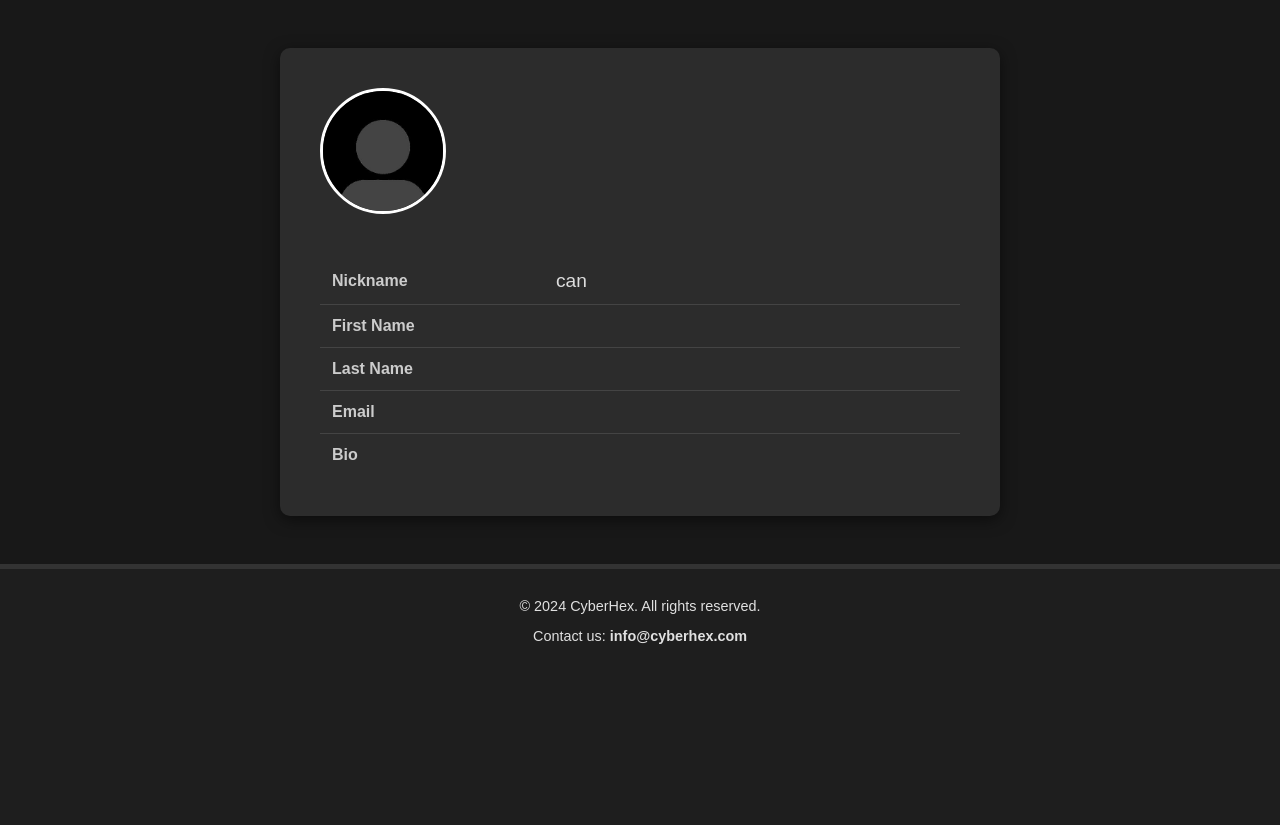
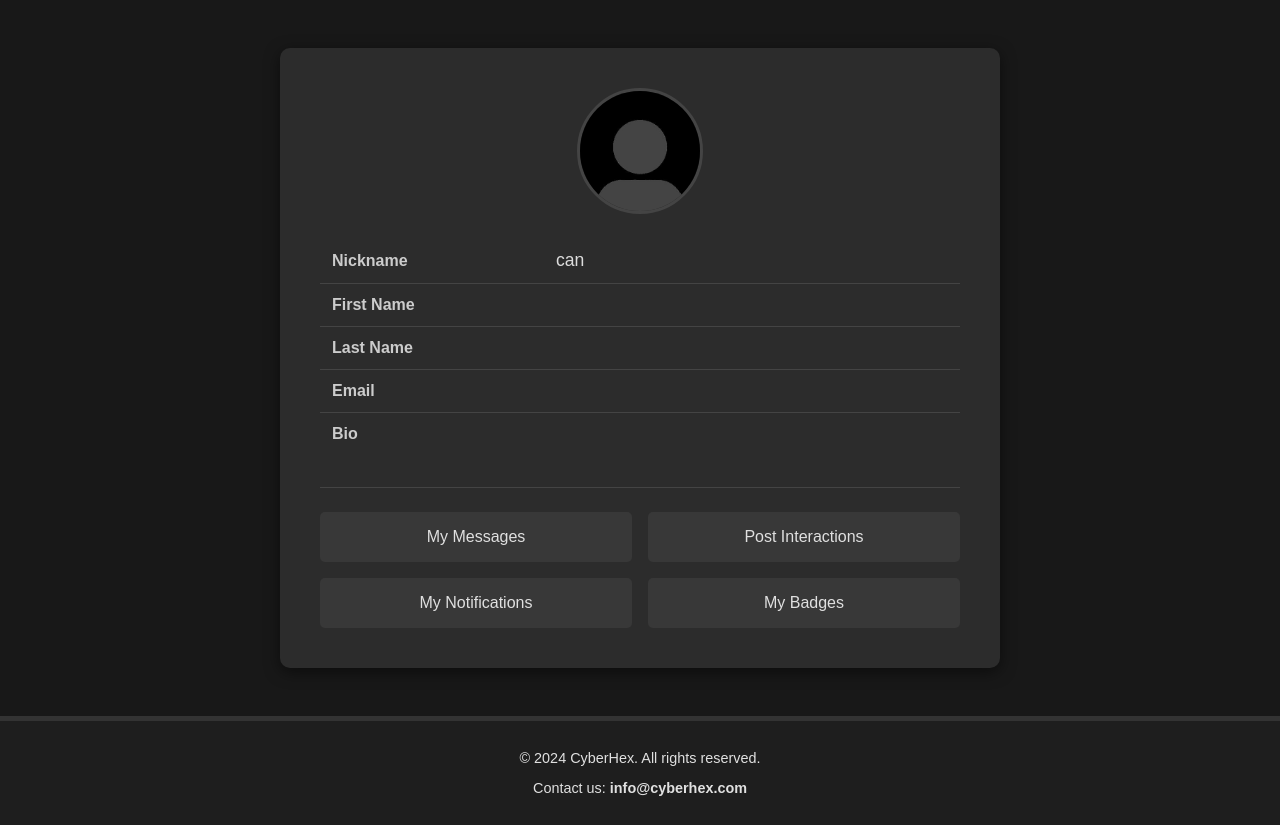
Before and after one commit to EmrullahAlku/CyberHex, a Django app: page /accounts/profile/4/ in a window 1280 px wide. Shown: the part 154-979 px from the top of the page. Before the commit the page ends 798 px from the top, so only its background shows below. Run offline with Django 5.2, Linux system fonts and the light colour scheme; a user stored in the database is signed in; data comes from the database, SQL or seed files in the repository; both versions use the stored data as it was after the commit.

Commit message:
main menu demo

```diff
--- a/CyberHex/templates/homepage.html
+++ b/CyberHex/templates/homepage.html
@@ -3,11 +3,6 @@
 {% block content %}
 <nav>
     <ul>
-        <li><a href="{% url 'user_accounts:accounts_index' %}">Account</a></li>
-        <li><a href="{% url 'private_messages:messages_index' %}">My Messages</a></li>
-        <li><a href="{% url 'post_interactions:interactions_index' %}">Post Interactions</a></li>
-        <li><a href="{% url 'notifications:notifications_index' %}">My Notifications</a></li>
-        <li><a href="{% url 'user_badges:badges_index' %}">My Badges</a></li>
         <li><a href="{% url 'discussion_forum:forum_home' %}">Forum</a></li>
     </ul>
 </nav>
--- a/static/css/style.css
+++ b/static/css/style.css
@@ -160,22 +160,30 @@ header p {
 }
 
 .profile-card:hover {
-    transform: translateY(-10px);
+    transform: translateY(-5px);
     box-shadow: 0 6px 20px rgba(0, 0, 0, 0.7);
 }
 
-.profile-card h2 {
-    font-size: 1.7em;
-    margin-bottom: 1em;
-    font-weight: bold;
-    color: #e0e0e0;
-    text-transform: uppercase;
+.profile-info {
+    margin-bottom: 2em;
+}
+
+.profile-card img {
+    border-radius: 50%;
+    width: 120px;
+    height: 120px;
+    object-fit: cover;
+    margin-bottom: 1.5em;
+    border: 3px solid #444;
+    display: block;
+    margin-left: auto;
+    margin-right: auto;
 }
 
 .profile-card table {
     width: 100%;
     border-collapse: collapse;
-    margin-top: 1.5em;
+    margin-bottom: 2em;
 }
 
 .profile-card table td {
@@ -190,7 +198,7 @@ header p {
 }
 
 .profile-card table td:nth-child(2) {
-    font-size: 1.2em;
+    font-size: 1.1em;
     color: #ddd;
 }
 
@@ -198,22 +206,46 @@ header p {
     border-bottom: none;
 }
 
-.profile-card .bio-text {
-    font-size: 1.1em;
-    color: #ddd;
-    line-height: 1.8;
-    margin-top: 1em;
+.profile-menu {
+    margin-top: 2em;
+    border-top: 1px solid #444;
+    padding-top: 1.5em;
 }
 
-.profile-card img {
-    border-radius: 50%;
-    width: 120px;
-    height: 120px;
-    object-fit: cover;
-    margin-bottom: 1em;
-    border: 3px solid #fff;
+.profile-menu ul {
+    list-style: none;
+    padding: 0;
+    margin: 0;
+    display: grid;
+    grid-template-columns: repeat(2, 1fr);
+    gap: 1em;
 }
 
+.profile-menu li {
+    margin: 0;
+}
+
+.profile-menu a {
+    display: block;
+    text-decoration: none;
+    color: #e0e0e0;
+    padding: 1em;
+    background-color: #383838;
+    border-radius: 5px;
+    transition: all 0.3s ease;
+    text-align: center;
+}
+
+.profile-menu a:hover {
+    background-color: hwb(0 0% 30%);
+    color: #fff;
+    transform: translateY(-2px);
+}
+
+.bio-text {
+    line-height: 1.6;
+    color: #ddd;
+}
 nav {
     margin: 3em auto;
     width: 80%;
--- a/user_accounts/templates/profile.html
+++ b/user_accounts/templates/profile.html
@@ -4,8 +4,8 @@
 {% block content %}
 <section class="profile-container">
     <div class="profile-card">
+        <div class="profile-info">
             <img src="{% static 'images/default.jpg' %}" alt="Profile Picture" />
-
             <table>
                 <tr>
                     <td><strong>Nickname</strong></td>
@@ -29,7 +29,15 @@
                 </tr>
             </table>
         </div>
+
+        <div class="profile-menu">
+            <ul>
+                <li><a href="{% url 'private_messages:messages_index' %}">My Messages</a></li>
+                <li><a href="{% url 'post_interactions:interactions_index' %}">Post Interactions</a></li>
+                <li><a href="{% url 'notifications:notifications_index' %}">My Notifications</a></li>
+                <li><a href="{% url 'user_badges:badges_index' %}">My Badges</a></li>
+            </ul>
+        </div>
+    </div>
 </section>
-
-
 {% endblock %}
```
Also changed, not shown: db.sqlite3. Lines whose indentation alone changed are shown as unchanged.
